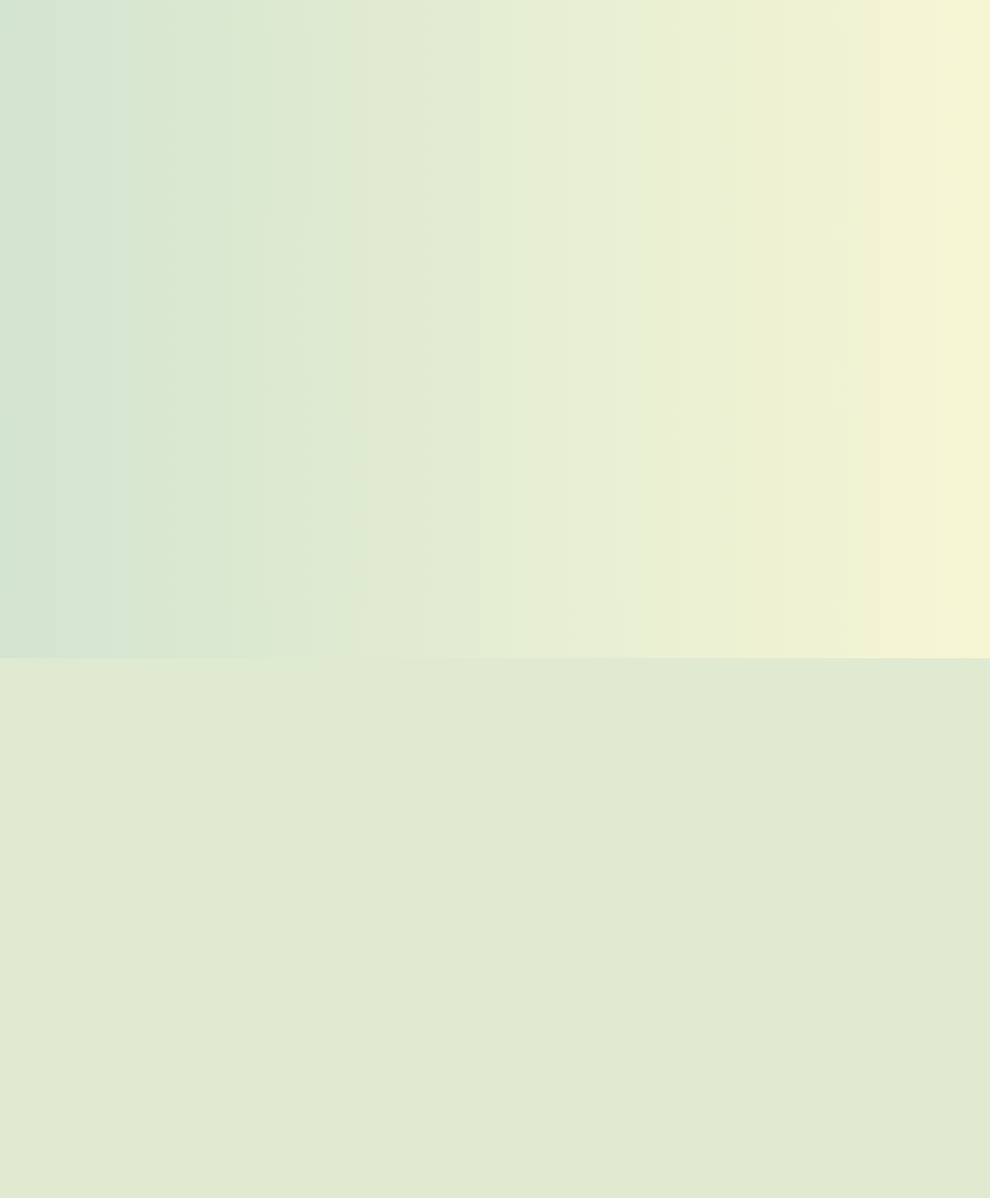
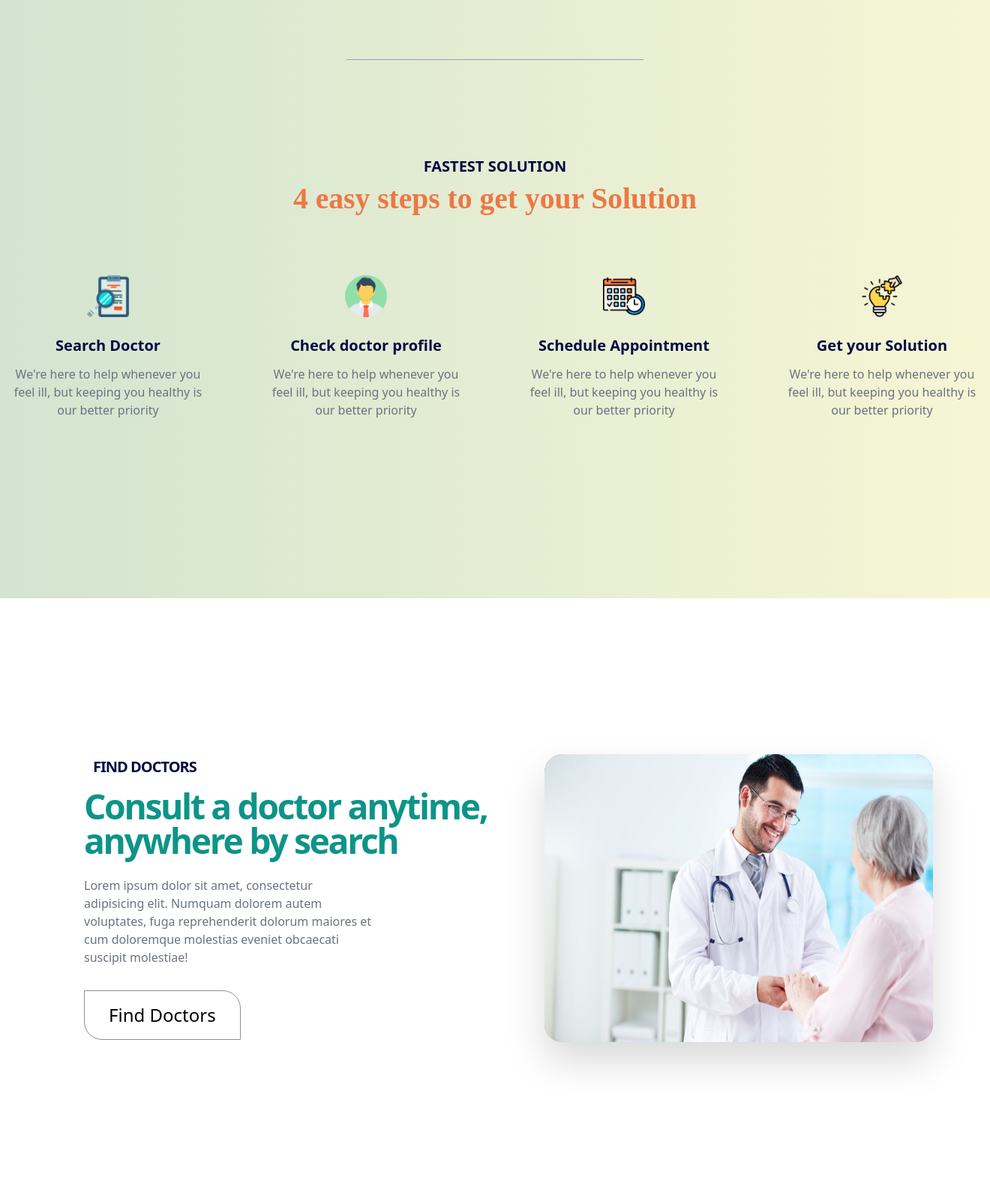
Before and after one commit to Yash200331/Hospital_Management, a Node server app: page / in a window 1320 px wide. Shown: the part 722-2320 px from the top of the page at 75% size. Before the commit the page ends 1600 px from the top, so only its background shows below. Run offline with Node 20, Linux system fonts and the light colour scheme; some libraries are stand-ins or nearby versions.

Commit message:
third commit

```diff
--- a/views/index.ejs
+++ b/views/index.ejs
@@ -43,9 +43,60 @@
           </div>
         </div>
       </div>
-      <div id="page2" class="w-full h-screen">
+      <div id="page2 relative " class="w-full h-[90vh] flex flex-col">
+        <hr class="h-[2px] w-[30%] ml-auto mr-auto bg-[#8f8989c9] ">
+        <div class="page2-inner w-full pt-32 flex flex-col  items-center ">
+
+          <h4 class="uppercase text-center text-xl text-[#050A44] font-bold">Fastest solution</h4>
+          <h1 class="text-[3vw] font-[gilroy] font-bold text-[#ED7745]">4 easy steps to get your Solution</h1>
+          <div class="page2-cards flex gap-14 mt-14">
+            <div class=" p-4 flex flex-col  items-center ">
+              <img src="/images/img9.png" alt="" class="h-14 w-14">
+              <h3 class="text-xl font-bold mt-6 text-[#050a44]">Search Doctor</h3>
+              <p class="text-gray-500 w-64 mt-3 text-center">We're here  to help whenever you feel ill, but keeping you healthy is our better priority</p>
+            </div>
+            <div class=" p-4 flex flex-col  items-center ">
+              <img src="/images/img8.png" alt="" class="h-14 w-14">
+              <h3 class="text-xl font-bold mt-6 text-[#050a44]">Check doctor profile</h3>
+              <p class="text-gray-500 w-64 mt-3 text-center">We're here  to help whenever you feel ill, but keeping you healthy is our better priority</p>
+             </div>
+             <div class=" p-4 flex flex-col  items-center ">
+              <img src="/images/img10.png" alt="" class="h-14 w-14">
+              <h3 class="text-xl font-bold mt-6 text-[#050a44]">Schedule Appointment</h3>
+              <p class="text-gray-500 w-64 mt-3 text-center">We're here  to help whenever you feel ill, but keeping you healthy is our better priority</p>
+             </div>
+              <div class=" p-4 flex flex-col  items-center ">
+              <img src="/images/img11.png" alt="" class="h-14 w-14">
+              <h3 class="text-xl font-bold mt-6 text-[#050a44]">Get your Solution</h3>
+              <p class="text-gray-500 w-64 mt-3 text-center">We're here  to help whenever you feel ill, but keeping you healthy is our better priority</p>
+             </div>
+        </div>
 
       </div>
+
+
+    </div>
+    <div id="page3" class="w-full h-screen  flex items-center justify-center bg-white">
+
+      <div class="page3-inner w-full flex items-center">
+        <div class="pg3-left pl-28  w-[55%]" >
+          <h3 class="uppercase ml-3 text-xl tracking-tighter font-bold text-[#050A44]">Find doctors</h3>
+          <h1 class="text-[3.5vw] tracking-tighter font-bold text-teal-600 leading-none mt-4">Consult a doctor anytime,<br>
+            anywhere by search
+
+          </h1 >
+          <p  class="text-gray-500 w-96 mt-6 ">Lorem ipsum dolor sit amet, consectetur adipisicing elit. Numquam dolorem autem voluptates, fuga reprehenderit dolorum maiores et cum doloremque molestias eveniet obcaecati suscipit molestiae!</p>
+
+          <button class="px-8 py-4 bg-teal-500 text-2xl border-[#928d8d] hover:bg-teal-500 hover:text-white ease-in-out to-lime-400 hover:scale-[0.95] border-[1px] bg-transparent mt-8 rounded-tr-3xl  rounded-bl-3xl">Find Doctors</button>
+
+        </div>
+        <div class="pg3-right">
+          <div class="img-div h-96 w-[90%] rounded-3xl bg-red-400 overflow-hidden drop-shadow-2xl">
+            <img src="/images/img12.jpeg" class="h-full w-full object-fill" alt="">
+          </div>
+        </div>
+      </div>
+
     </div>
   </body>
 </html>
```
Also changed, not shown: public/images/img10.png (added), public/images/img11.png (added), public/images/img12.jpeg (added), public/images/img8.png (added), public/images/img9.png (added).
